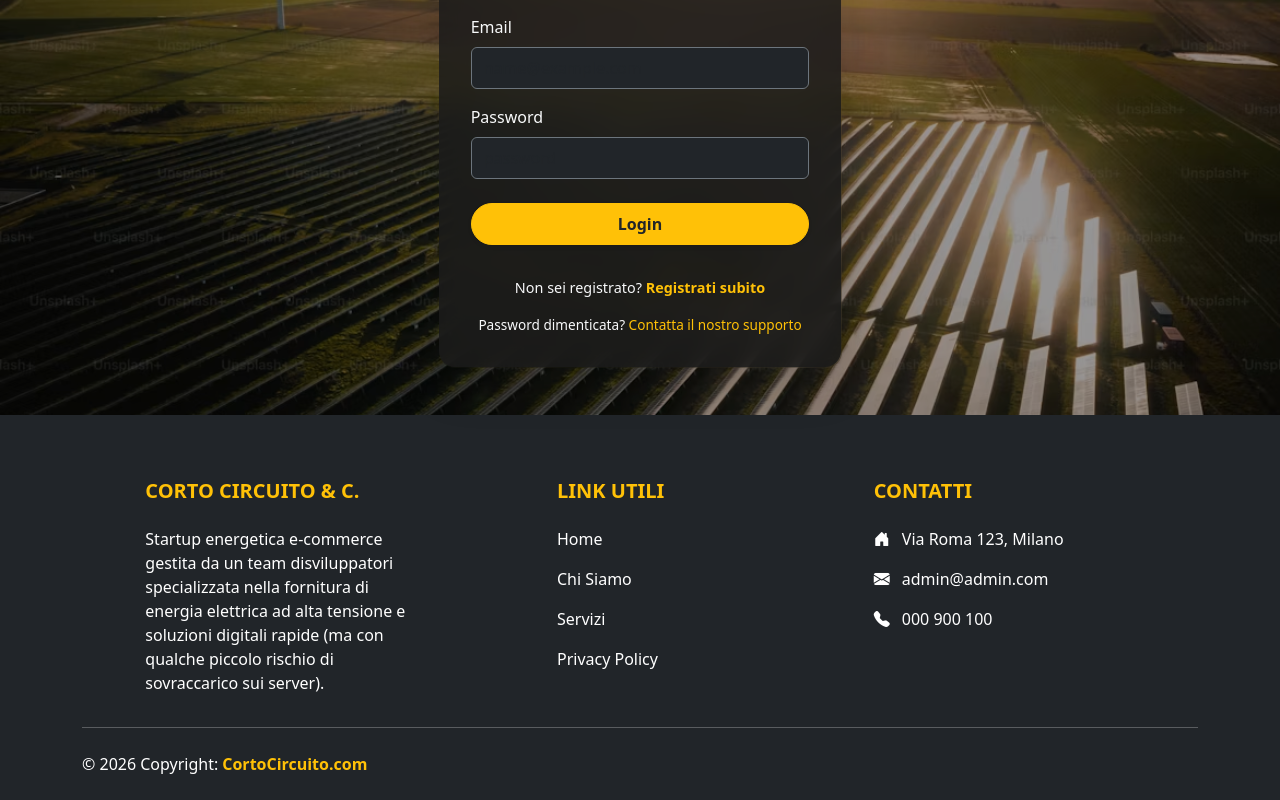
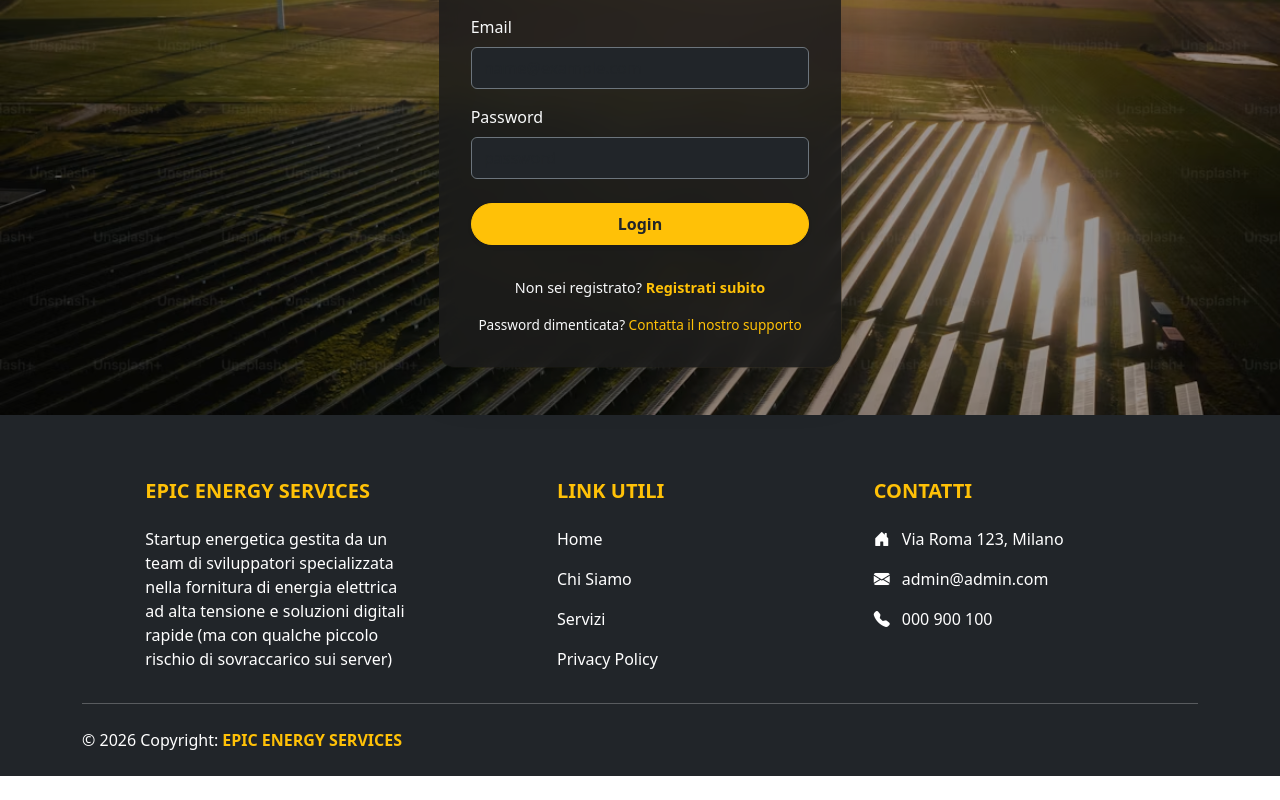
Before and after one commit to giulia-ciampa/BW5_FE, a React (Vite) app: page /login in a window 1280 px wide. Shown: the part 359-1159 px from the top of the page. After the commit the page ends 1135 px from the top, so only its background shows below. Built offline with nearby package versions, Linux system fonts and the light colour scheme; no server answers.

Commit message:
Update Bw5Footer.tsx

```diff
--- a/src/components/Bw5Footer.tsx
+++ b/src/components/Bw5Footer.tsx
@@ -1,4 +1,4 @@
-import { Container, Row, Col } from "react-bootstrap";
+import { Container, Row, Col } from "react-bootstrap"
 
 function Bw5Footer() {
   return (
@@ -8,13 +8,13 @@
           {/* Colonna 1: Info Azienda */}
           <Col md={3} lg={3} xl={3} className="mx-auto mt-3">
             <h5 className="text-uppercase mb-4 fw-bold text-warning">
-              Corto Circuito & C.
+              EPIC ENERGY SERVICES
             </h5>
             <p>
-              Startup energetica e-commerce gestita da un team disviluppatori
+              Startup energetica gestita da un team di sviluppatori
               specializzata nella fornitura di energia elettrica ad alta
               tensione e soluzioni digitali rapide (ma con qualche piccolo
-              rischio di sovraccarico sui server).
+              rischio di sovraccarico sui server)
             </p>
           </Col>
 
@@ -72,14 +72,14 @@
             <p className="mb-0">
               © {new Date().getFullYear()} Copyright:
               <a href="#" className="text-warning text-decoration-none ms-1">
-                <strong>CortoCircuito.com</strong>
+                <strong>EPIC ENERGY SERVICES</strong>
               </a>
             </p>
           </Col>
         </Row>
       </Container>
     </footer>
-  );
+  )
 }
 
-export default Bw5Footer;
+export default Bw5Footer
```
